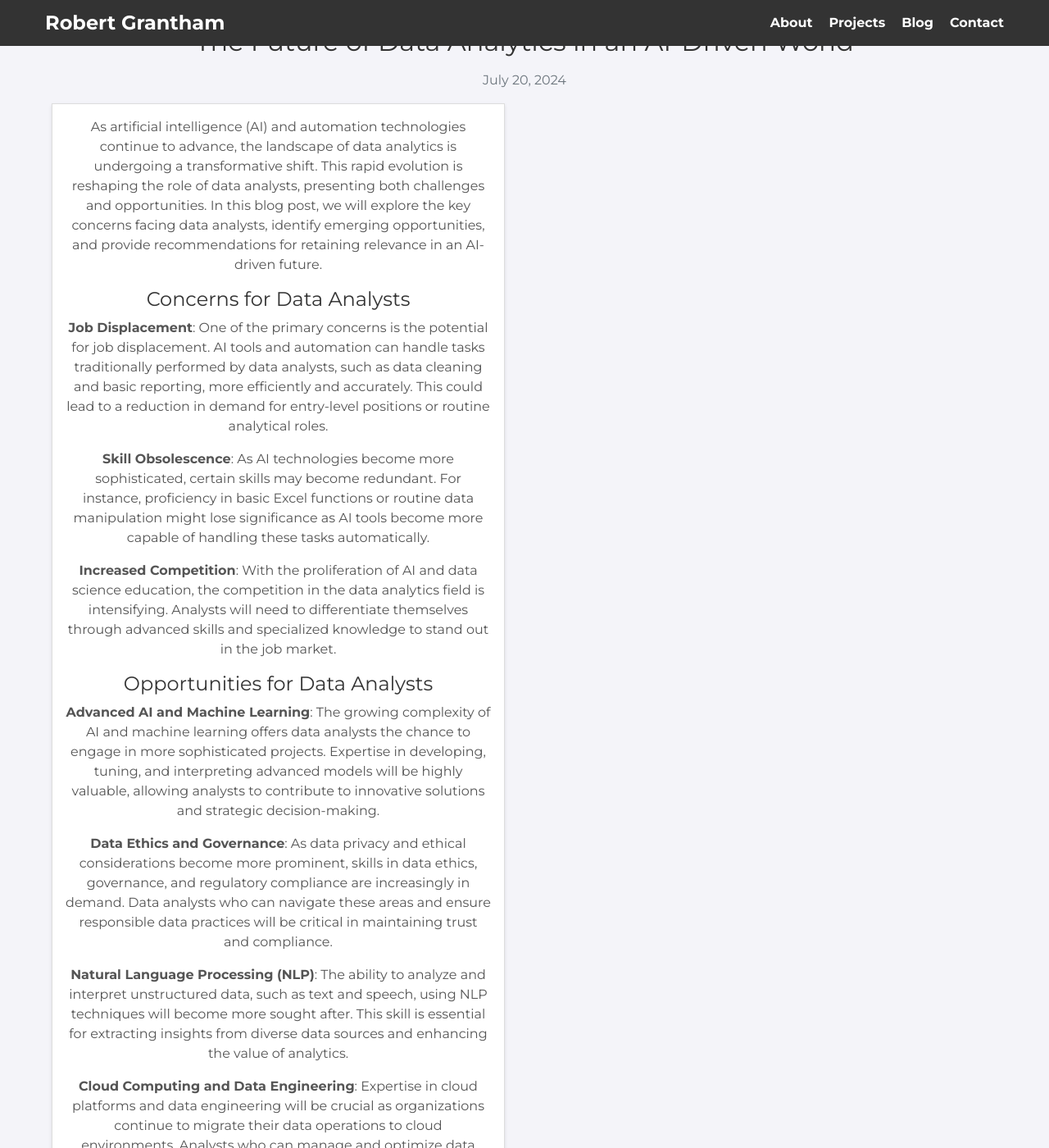
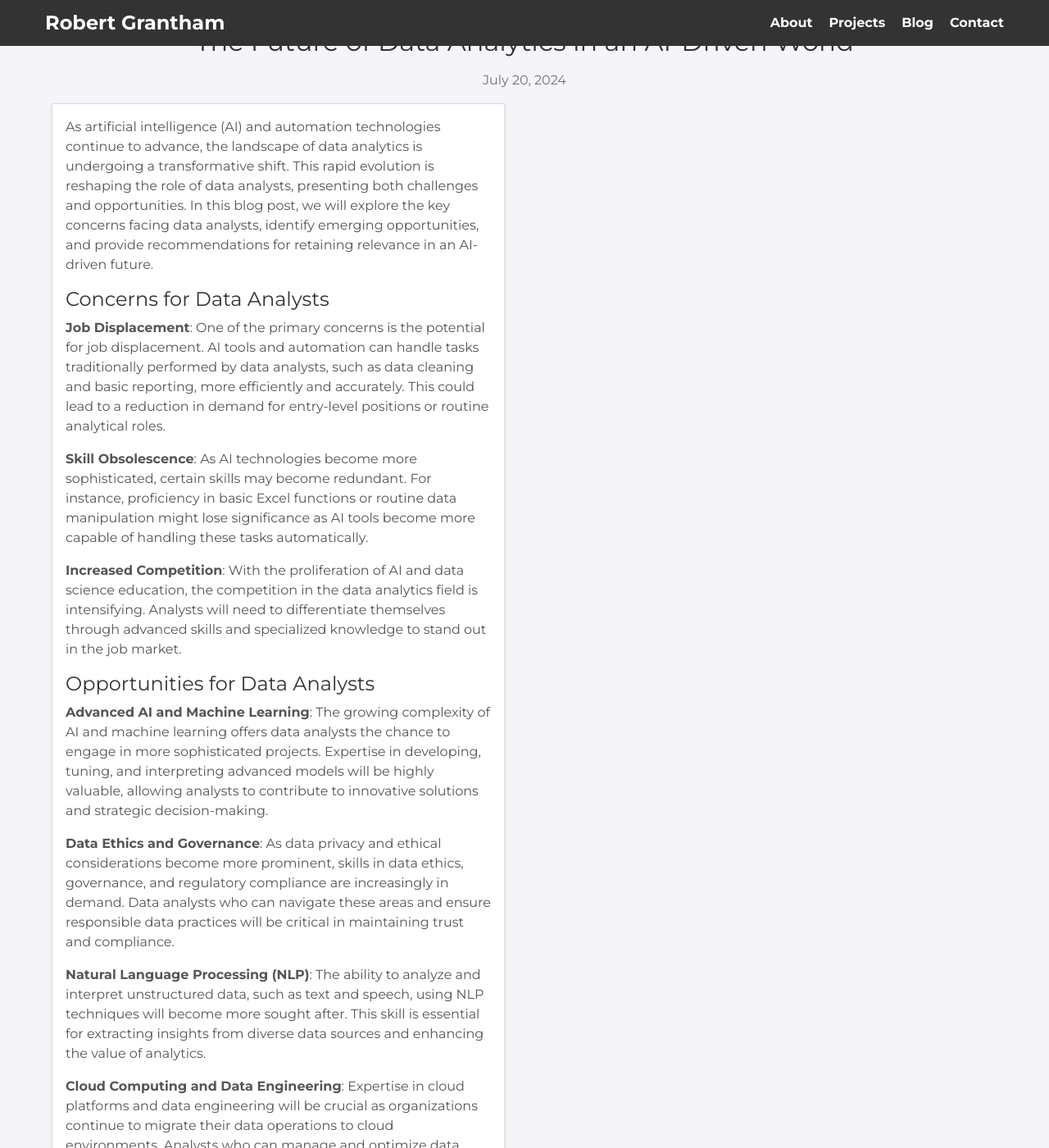
Before and after one commit to rgrantham82/rgrantham82.github.io, a Jekyll site: the page built from _posts/2024-07-20-data-analysts-staying-relevant.md, in a window 1280 px wide and 1400 px high. Shown: the whole window at 82% size. Built offline with Jekyll 4.4.1, drawn with Linux system fonts in a browser that asks for light colours; nearby versions of some CDN libraries; a script that is not in the unit is left out; comment, search, counter and statistics services are not loaded.

Commit message:
Update styles.css

```diff
--- a/assets/css/styles.css
+++ b/assets/css/styles.css
@@ -26,11 +26,43 @@
     height: auto;
 }
 
-/* Container Styles */
+/* General Container Styles */
 .container {
     max-width: 1200px;
     margin: 0 auto;
     padding: 0 15px;
+}
+
+/* Blog Section Styles */
+.blog-section {
+    padding: 2rem 0;
+}
+
+.blog-post {
+    max-width: 800px;
+    margin: 0 auto;
+    text-align: left;
+}
+
+.author-info {
+    margin-top: 20px;
+}
+
+.author-details {
+    display: flex;
+    align-items: center;
+}
+
+.profile-photo {
+    border-radius: 50%;
+    margin-right: 15px;
+    width: 100px;
+    height: 100px;
+    object-fit: cover;
+}
+
+.comments-section {
+    margin-top: 40px;
 }
 
 /* Header Styles */
```
